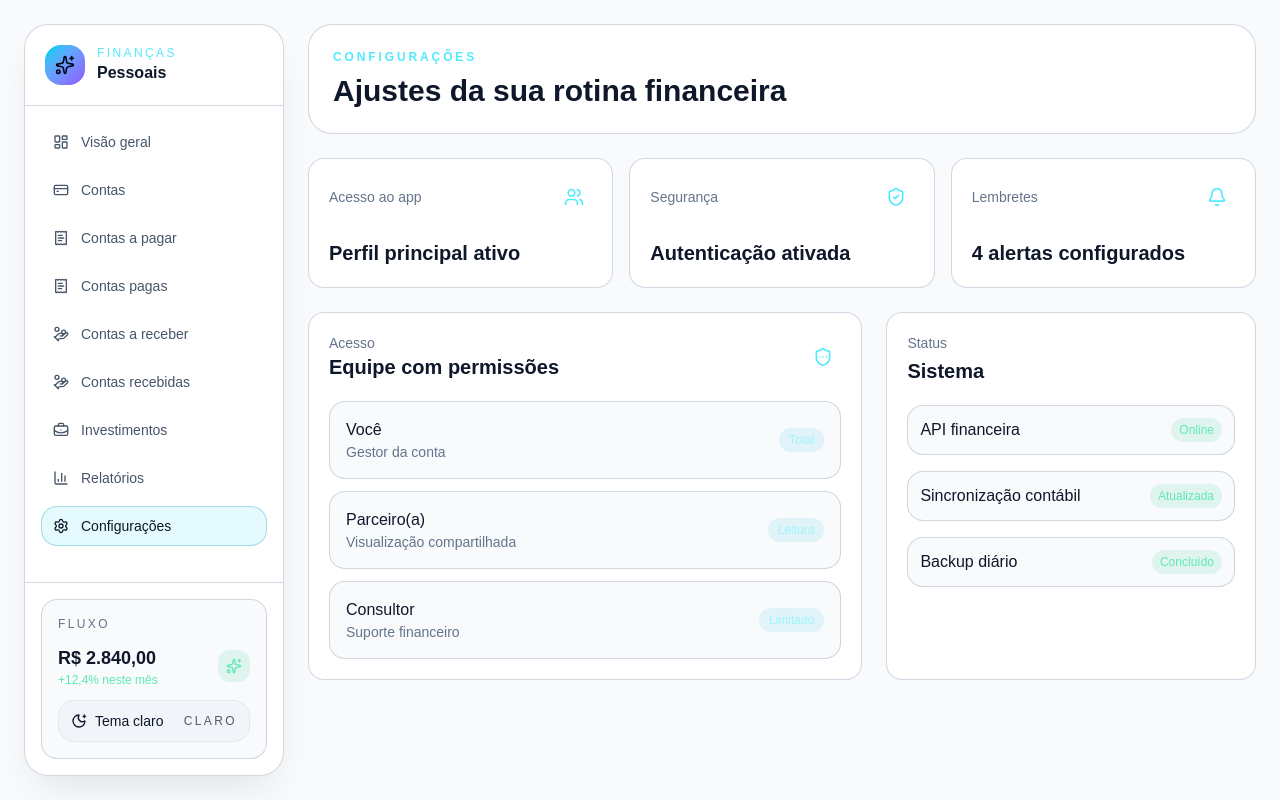
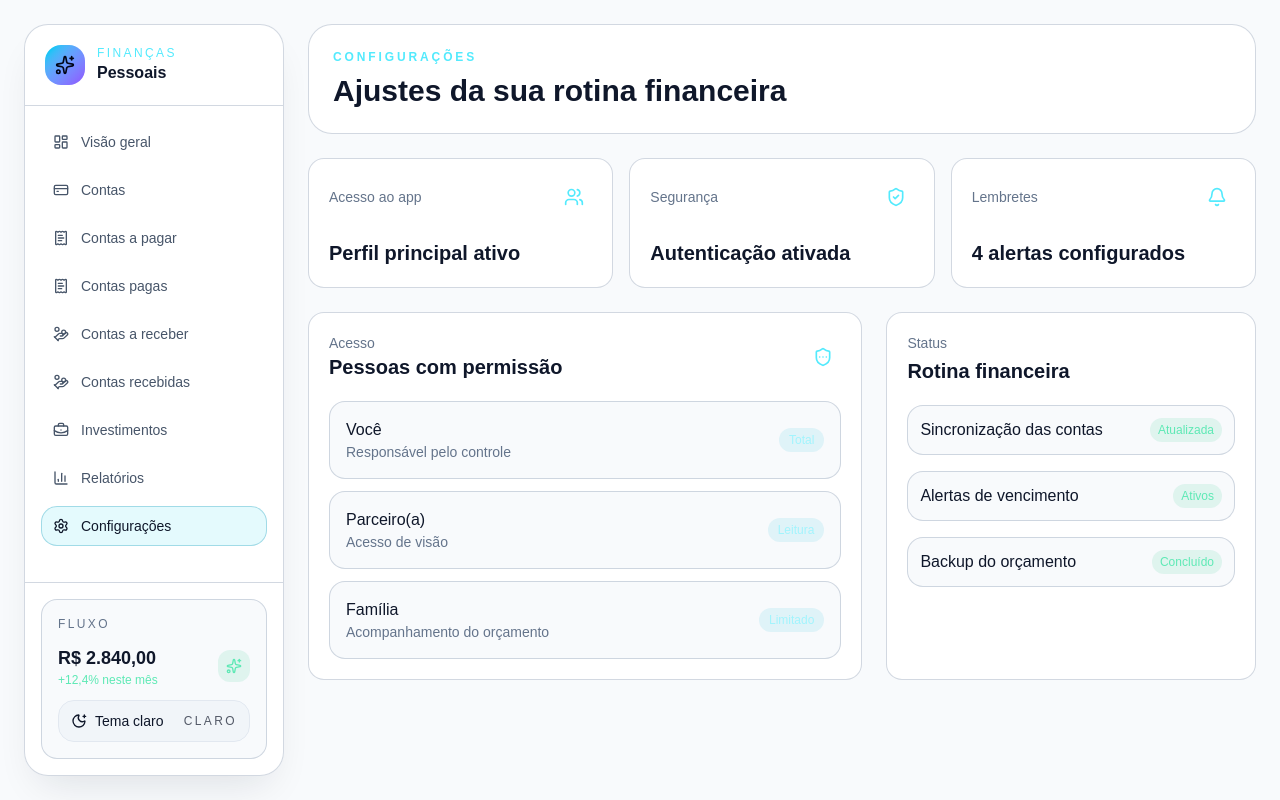
Before and after one commit to EgorRodrigues/fin-front, a Next.js app: page /configuracoes in a window 1280 px wide. Built offline with nearby package versions, Linux system fonts and the light colour scheme.

Commit message:
feat: update roles and labels in ConfiguracoesPage and InvestimentosPage for clarity and consistency

```diff
--- a/src/app/configuracoes/page.tsx
+++ b/src/app/configuracoes/page.tsx
@@ -7,9 +7,9 @@ const settings = [
 ];
 
 const team = [
-  { name: "Você", role: "Gestor da conta", access: "Total" },
-  { name: "Parceiro(a)", role: "Visualização compartilhada", access: "Leitura" },
-  { name: "Consultor", role: "Suporte financeiro", access: "Limitado" },
+  { name: "Você", role: "Responsável pelo controle", access: "Total" },
+  { name: "Parceiro(a)", role: "Acesso de visão", access: "Leitura" },
+  { name: "Família", role: "Acompanhamento do orçamento", access: "Limitado" },
 ];
 
 export default function ConfiguracoesPage() {
@@ -39,7 +39,7 @@ export default function ConfiguracoesPage() {
           <div className="mb-5 flex items-center justify-between">
             <div>
               <p className="text-sm text-slate-400">Acesso</p>
-              <h2 className="text-xl font-semibold text-white">Equipe com permissões</h2>
+              <h2 className="text-xl font-semibold text-white">Pessoas com permissão</h2>
             </div>
             <div className="rounded-xl bg-slate-800 p-2 text-cyan-300">
               <ShieldEllipsis className="h-5 w-5" />
@@ -63,13 +63,13 @@ export default function ConfiguracoesPage() {
 
         <div className="rounded-2xl border border-slate-800 bg-slate-900 p-5">
           <p className="text-sm text-slate-400">Status</p>
-          <h2 className="mt-1 text-xl font-semibold text-white">Sistema</h2>
+          <h2 className="mt-1 text-xl font-semibold text-white">Rotina financeira</h2>
 
           <div className="mt-5 space-y-4">
             {[
-              { label: "API financeira", value: "Online" },
-              { label: "Sincronização contábil", value: "Atualizada" },
-              { label: "Backup diário", value: "Concluído" },
+              { label: "Sincronização das contas", value: "Atualizada" },
+              { label: "Alertas de vencimento", value: "Ativos" },
+              { label: "Backup do orçamento", value: "Concluído" },
             ].map((item) => (
               <div key={item.label} className="flex items-center justify-between rounded-2xl border border-slate-800 bg-slate-950/40 p-3">
                 <span className="text-slate-300">{item.label}</span>
--- a/src/app/investimentos/page.tsx
+++ b/src/app/investimentos/page.tsx
@@ -19,7 +19,7 @@ export default function InvestimentosPage() {
       <header className="flex flex-col gap-4 rounded-3xl border border-slate-800 bg-slate-900/80 p-6 md:flex-row md:items-center md:justify-between">
         <div>
           <p className="text-xs font-semibold uppercase tracking-[0.24em] text-violet-300">Investimentos</p>
-          <h1 className="mt-2 text-3xl font-semibold text-white">Portfólio estratégico e ganhos</h1>
+          <h1 className="mt-2 text-3xl font-semibold text-white">Seu portfólio pessoal e rendimentos</h1>
         </div>
         <button className="inline-flex items-center justify-center rounded-full border border-violet-400/60 bg-violet-400/10 px-4 py-2 text-sm font-medium text-violet-200 transition hover:bg-violet-400/20">
           Novo aporte
@@ -51,7 +51,7 @@ export default function InvestimentosPage() {
           <div className="mb-5 flex items-center justify-between">
             <div>
               <p className="text-sm text-slate-400">Carteira</p>
-              <h2 className="text-xl font-semibold text-white">Distribuição por classe</h2>
+              <h2 className="text-xl font-semibold text-white">Distribuição do seu patrimônio</h2>
             </div>
           </div>
 
@@ -78,7 +78,7 @@ export default function InvestimentosPage() {
 
         <div className="rounded-2xl border border-slate-800 bg-slate-900 p-5">
           <p className="text-sm text-slate-400">Movimentações</p>
-          <h2 className="mt-1 text-xl font-semibold text-white">Últimas operações</h2>
+          <h2 className="mt-1 text-xl font-semibold text-white">Últimas movimentações</h2>
 
           <div className="mt-5 space-y-3">
             {transactions.map((transaction) => (
```
